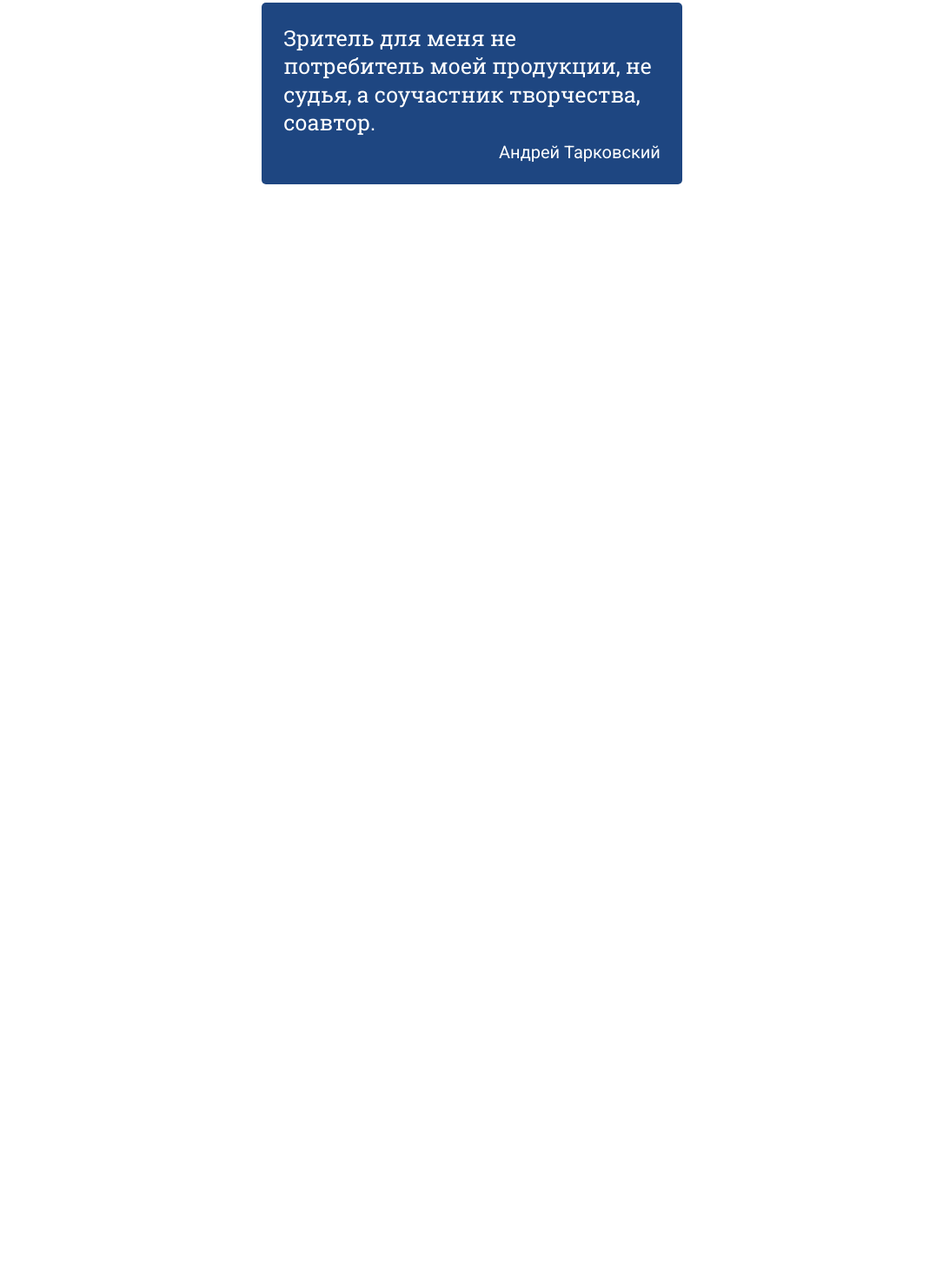
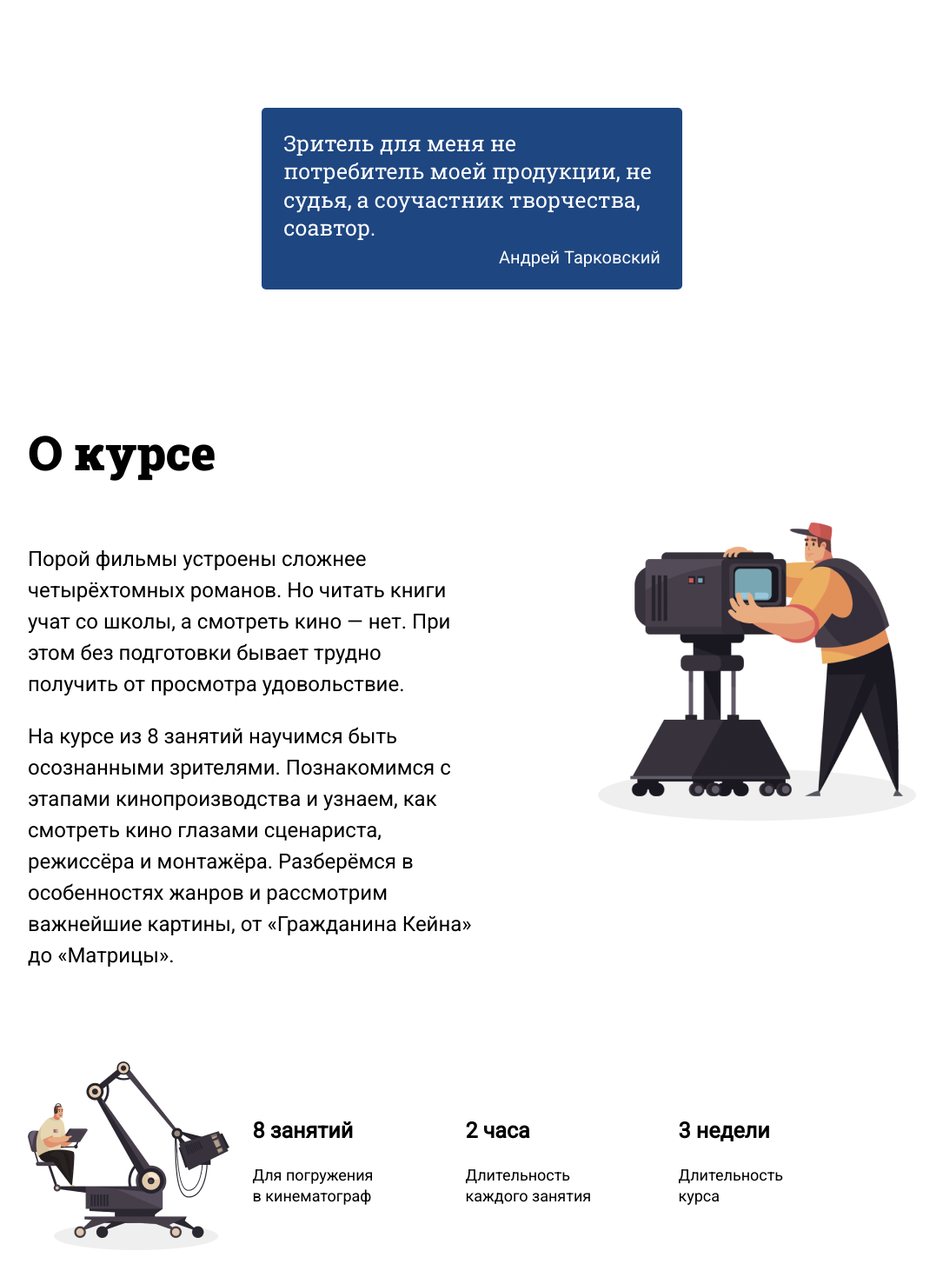
Before and after one commit to PavelSokolov1983/Project_first, a plain HTML site: page index.html in a window 1280 px wide. Shown: the part 827-2304 px from the top of the page at 87% size, without its empty margins (97-1182 px from the left). Before the commit the page ends 1189 px from the top, so only its background shows below. Drawn offline with Linux system fonts and the light colour scheme.

Commit message:
Добавлен раздел о курсе

```diff
--- a/index.html
+++ b/index.html
@@ -54,6 +54,49 @@
                 <div class="section-1-autor">Андрей Тарковский</div>
             </div>
         </section>
+        <section class="section-2">
+            <h2>О курсе</h2>
+            <div class="section-2-text-image">
+                <div class="section-2-text">
+                    <p>
+                        Порой фильмы устроены сложнее четырёхтомных романов. Но читать книги учат со школы, а
+                        смотреть кино — нет. При этом без подготовки бывает трудно получить от просмотра
+                        удовольствие.
+                    </p>
+                    <p>
+                        На курсе из 8 занятий научимся быть осознанными зрителями. Познакомимся с этапами
+                        кинопроизводства и узнаем, как смотреть кино глазами сценариста, режиссёра и монтажёра.
+                        Разберёмся в особенностях жанров и рассмотрим важнейшие картины, от «Гражданина Кейна»
+                        до «Матрицы».
+                    </p>
+                </div>
+                <div class="section-2-image">
+                    <img src="Images/noroot 2.png" alt="Изображение" class="noroot-2">
+                    <img src="Images/Ellipse 2.png" alt="Изображение" class="ellipse-2">
+                </div>
+            </div>
+            <div class="section-2-image2-text2">
+                <div class="section-2-image2">
+                    <img src="Images/noroot 3.png" alt="Изображение" class="noroot-3">
+                    <img src="Images/Ellipse 3.png" alt="Изображение" class="ellipse-3">
+                </div>
+                <div class="section-2-text2">
+                    <div class="section-2-text2-block">
+                        <p class="section-2-text2-1">8 занятий</p>
+                        <p class="section-2-text2-2">Для погружения в кинематограф</p>
+                    </div>
+                    <div class="section-2-text2-block">
+                        <p class="section-2-text2-1">2 часа</p>
+                        <p class="section-2-text2-2">Длительность каждого занятия</p>
+                    </div>
+                    <div class="section-2-text2-block">
+                        <p class="section-2-text2-1">3 недели</p>
+                        <p class="section-2-text2-2">Длительность курса</p>
+                    </div>
+                </div>
+            </div>
+
+        </section>
     </main>
 
 </body>
--- a/style.css
+++ b/style.css
@@ -3,7 +3,7 @@ body {
 }
 
 .wrapper {
-    padding: 21px 121px 0 121px;
+    padding: 21px 121px 121px 121px;
     max-width: 1440px;
     margin: 0 auto;
 }
@@ -102,3 +102,95 @@ h1 {
     color: #FFFFFF;
     margin-top: 5px;
 }
+
+h2 {
+    font-family: Roboto Slab;
+    font-weight: 900;
+    font-size: 55px;
+}
+
+.section-2-text-image {
+    display: flex;
+    position: relative;
+}
+
+.section-2-text {
+    font-size: 24px;
+    line-height: 150%;
+    width: 50%;
+}
+
+.section-2-image {
+    position: absolute;
+    right: 15px;
+}
+
+.noroot-2,.ellipse-2 {
+    position: relative;
+}
+
+.noroot-2 {
+    width: 314px;
+    height: 315px;
+    z-index: 2;
+}
+
+.ellipse-2 {
+    width: 366px;
+    height: 59px;
+    z-index: 1;
+    position: absolute;
+    right: -15px;
+    bottom: -24px;
+}
+
+.section-2-image2-text2 {
+    padding-top: 80px;
+    position: relative;
+}
+
+.section-2-image2 {
+    position: absolute;
+}
+
+.noroot-3, .ellipse-3 {
+    position: relative;
+}
+
+.noroot-3 {
+    width: 232px;
+    height: 203px;
+    z-index: 2;
+}
+
+.ellipse-3 {
+    width: 189px;
+    height: 32px;
+    z-index: 1;
+    position: absolute;
+    left: 30px;
+    bottom: -10px;
+
+}
+
+.section-2-text2 {
+    margin-left: 230px;
+    margin-top: 40px;
+    display: flex;
+    justify-content: center;
+}
+
+.section-2-text2-block {
+    width: 150px;
+    margin-right: 95px;
+}
+
+.section-2-text2-1 {
+    font-size: 25px;
+    font-weight: 900;
+}
+
+.section-2-text2-2 {
+    font-size: 18px;
+    line-height: 130%;
+}
```
Also changed, not shown: Images/Ellipse 2.png (added), Images/Ellipse 3.png (added), Images/noroot 2.png (added), Images/noroot 3.png (added).
